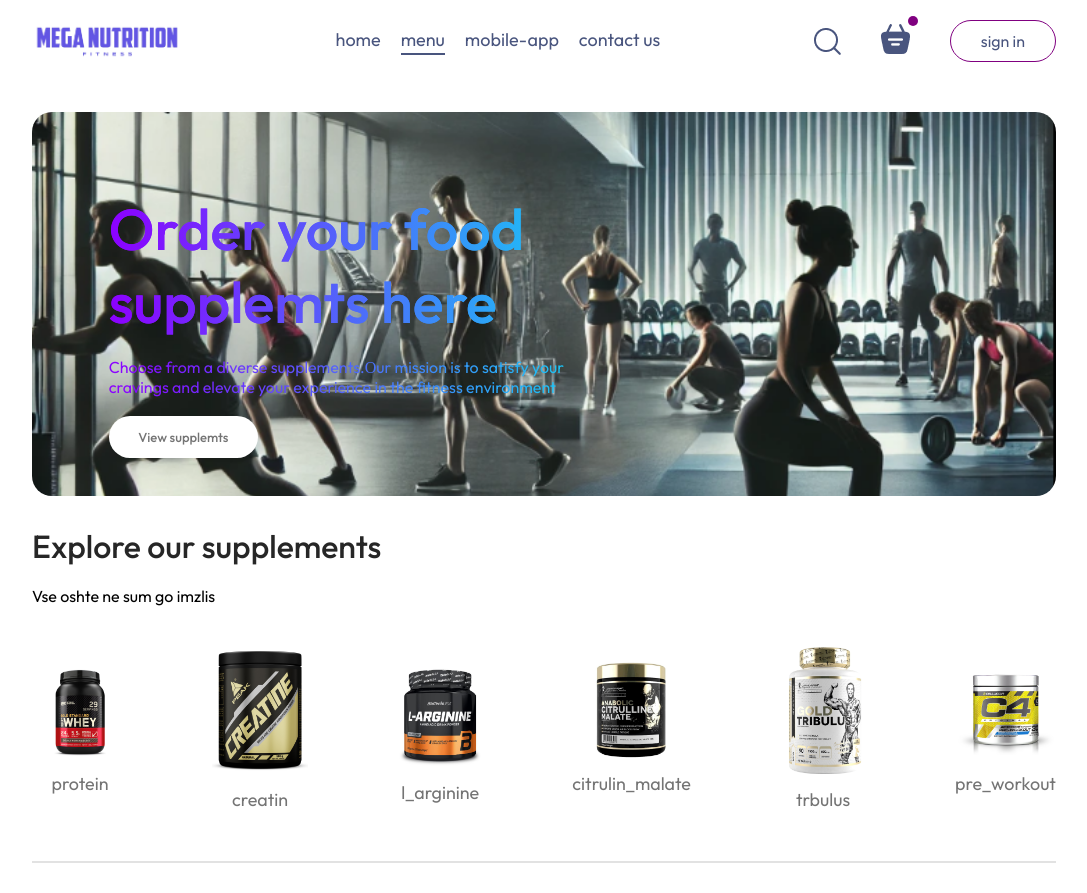
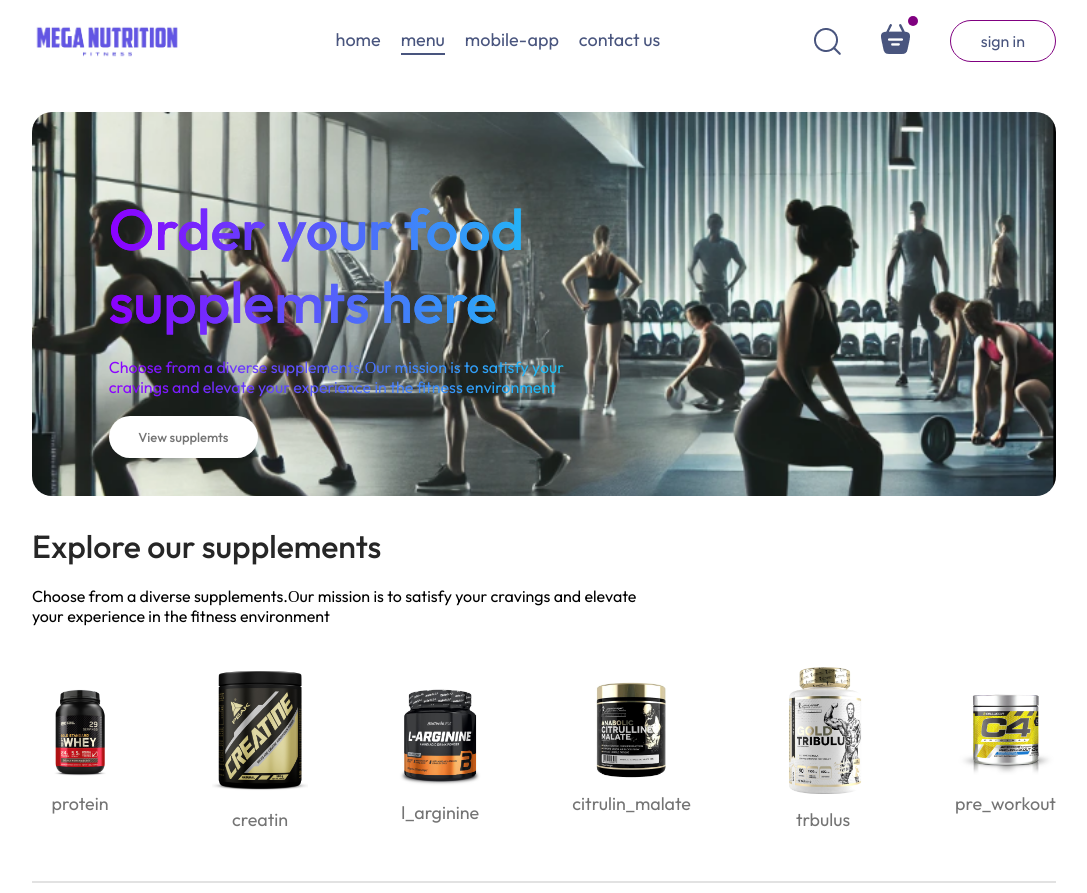
Before and after one commit to BaiTozi/Mega-Nutrition, a React (Vite) app in the folder MegaNutrition/: page / in a window 1280 px wide. Shown: the whole page, without its empty margins (96-1183 px from the left). Built offline with nearby package versions, Linux system fonts and the light colour scheme.

Commit message:
update explore menu UI

```diff
--- a/MegaNutrition/src/components/ExploreMenu/ExploreMenu.css
+++ b/MegaNutrition/src/components/ExploreMenu/ExploreMenu.css
@@ -21,6 +21,7 @@
     text-align: center;
     margin: 20px 0px;
     overflow-x: scroll;
+    border-radius: 10%;
 
 }
 .explore-menu-list::-webkit-scrollbar{
@@ -44,3 +45,9 @@
     background-color: #e2e2e2;
     border: none;
 }
+
+.explore-menu-list-item img:hover {
+    border: 2px solid purple;
+    padding: 2px;
+    border-radius: 20%;
+}
--- a/MegaNutrition/src/components/ExploreMenu/ExploreMenu.jsx
+++ b/MegaNutrition/src/components/ExploreMenu/ExploreMenu.jsx
@@ -2,16 +2,18 @@ import React from 'react'
 import './ExploreMenu.css'
 import { supplements_list } from '../../assets/assets'
 
-const ExploreMenu = () => {
+
+const ExploreMenu = ({category,setCategory}) => {
+
   return (
     <div className='explore-menu' id='explore-menu'>
         <h1>Explore our supplements</h1>
-        <p className='explore-menu-text'>Vse oshte ne sum go imzlis</p>
+        <p className='explore-menu-text'>Choose from a diverse supplements.Оur mission is to satisfy your cravings and elevate your experience  in the fitness environment</p>
         <div className="explore-menu-list">
             {supplements_list.map((item,index)=>{
                 return(
-                    <div key={index} className='explore-menu-list-item'>
-                        <img src={item.sup_image} alt="" />
+                    <div onClick={()=>setCategory(prev=>prev===item.sup_name?"All":item.sup_name)} key={index} className='explore-menu-list-item'>
+                        <img className={category===item.sup_name?"active":"vite"} src={item.sup_image} alt="" />
                         <p>{item.sup_name}</p>
                     </div>
                 )
```
